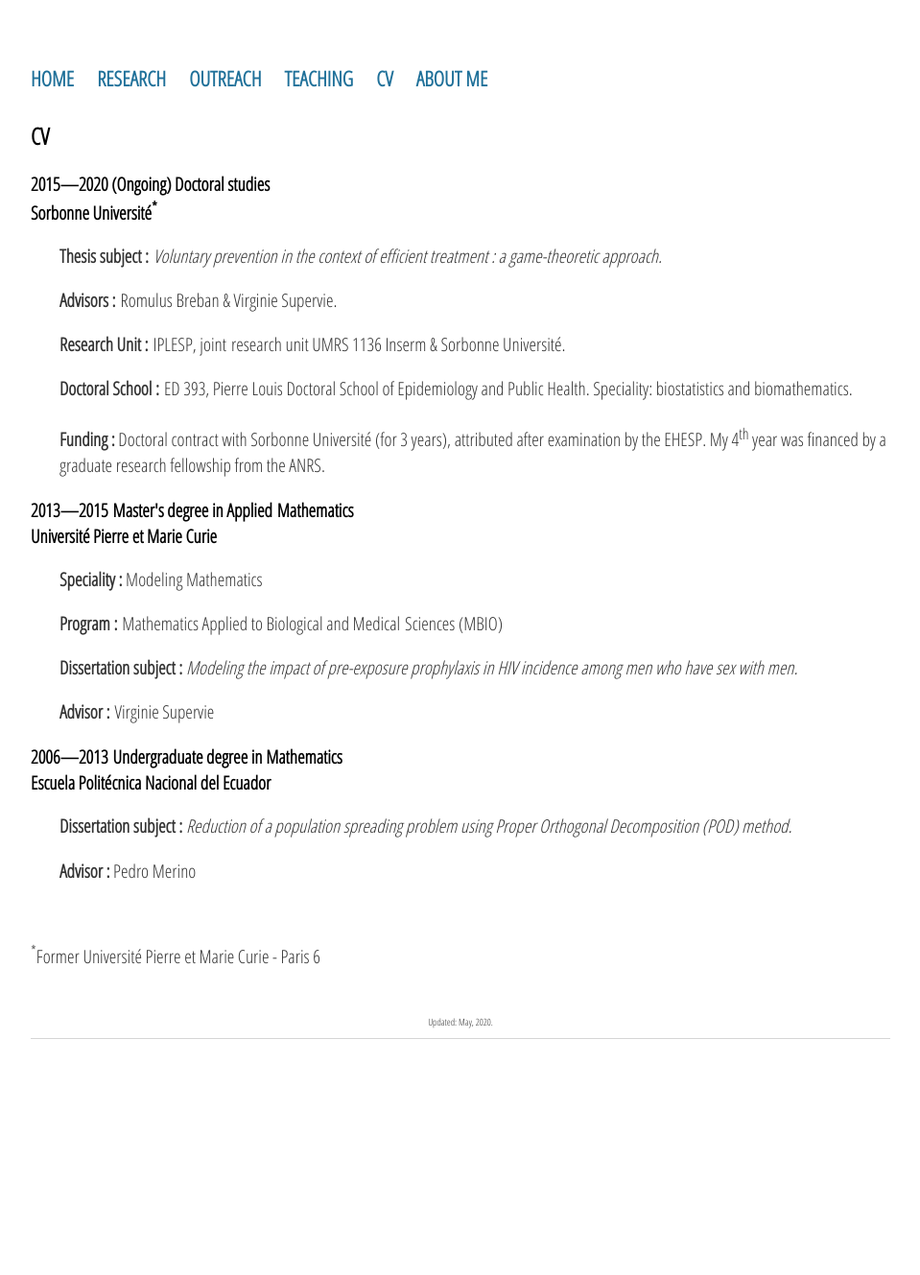
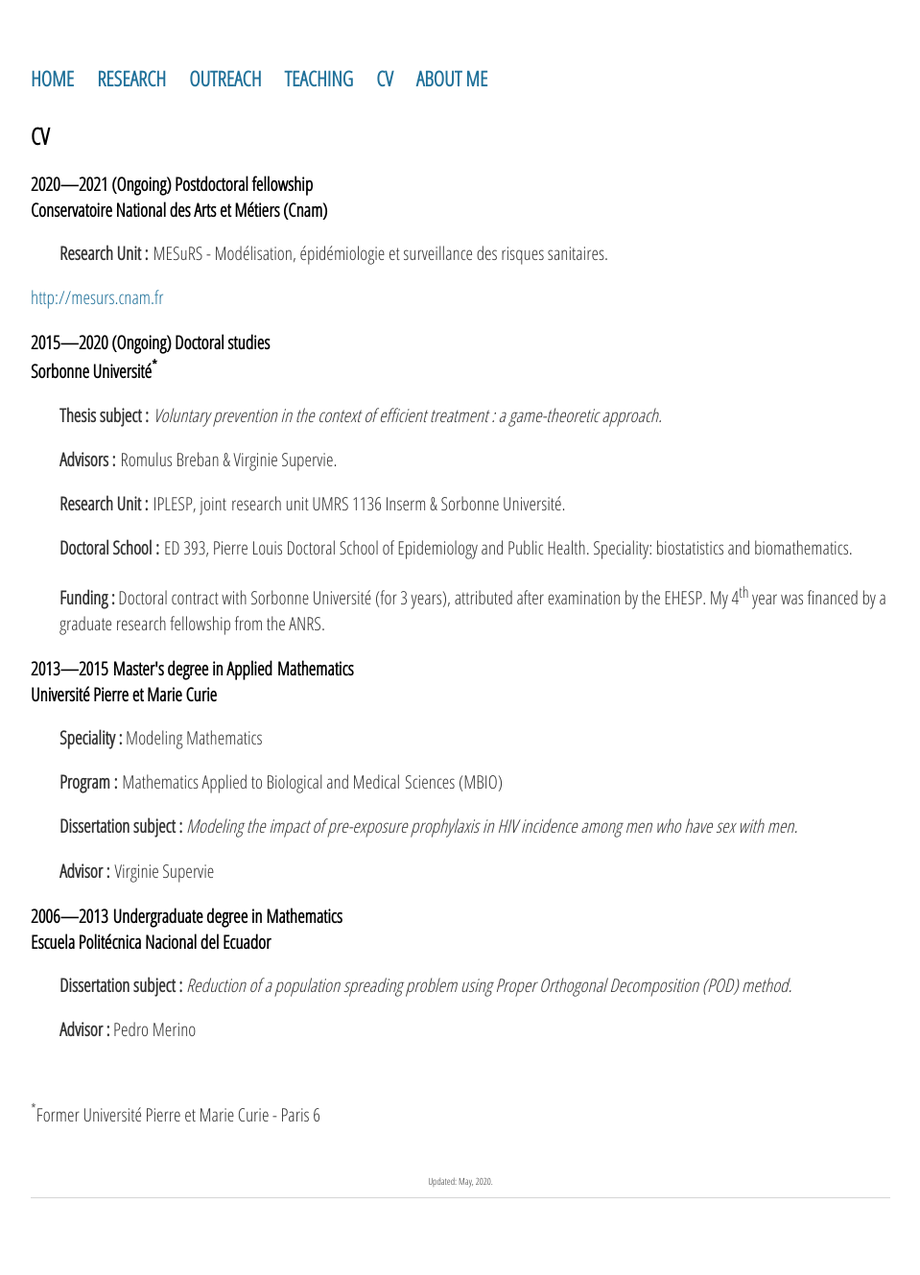
Before and after one commit to sjijon/sjijon.github.io, a Jekyll site: the page built from cv.html, in a window 1280 px wide. Shown: the whole page at 96% size, without its empty margins (160-1119 px from the left). Built offline with Jekyll 4.4.1, drawn with Linux system fonts in a browser that asks for light colours; nearby versions of some CDN libraries; before the commit the page ends 1163 px from its top, so only the background shows below that.

Commit message:
Update cv.html

```diff
--- a/cv.html
+++ b/cv.html
@@ -4,6 +4,14 @@ title: CV
 ---
 <div class="blurb">
 	<h2>CV</h2>
+	<h4>2020—2021 (Ongoing) Postdoctoral fellowship</h4>
+	<h4>Conservatoire National des Arts et Métiers (Cnam)</h4>
+	<p style="padding-left:30px;">
+		<strong>Research Unit :</strong> MESuRS - Modélisation, épidémiologie et surveillance des risques sanitaires.
+	</p>
+	<p>
+		<a href="http://mesurs.cnam.fr" target="_blank">http://mesurs.cnam.fr</a>
+	</p>
 	<h4>2015—2020 (Ongoing) Doctoral studies</h4>
 	<h4>Sorbonne Université<sup>*</sup></h4>
 	<p style="padding-left:30px;">
```
